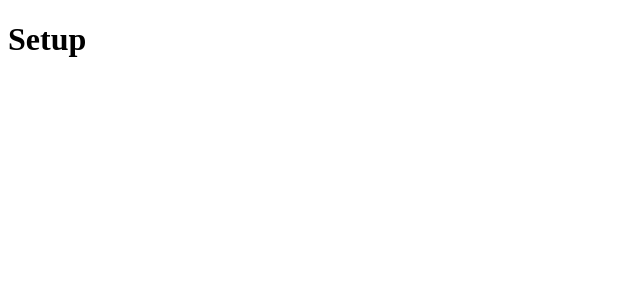
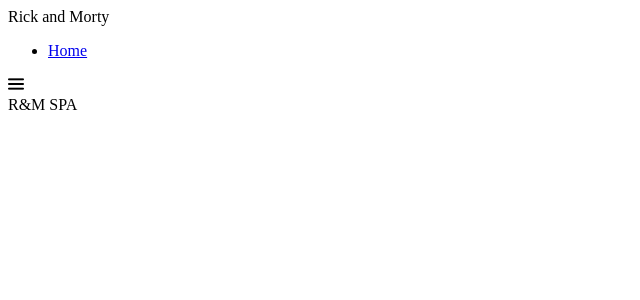
Before and after one commit to fmolinadev/rickandmorty-spa-challenge, a React (Create React App) app: page / in a window 1280 px wide. Shown: the top 300 px of the page, without its empty margins (0-640 px from the left). Built offline with nearby package versions, Linux system fonts and the light colour scheme.

Commit message:
Update App with Routes

```diff
--- a/src/App.js
+++ b/src/App.js
@@ -1,8 +1,18 @@
+import Landing from "./components/Landing";
+import Error404 from "./components/Error404.jsx";
+import Header from "./components/Header/Index.jsx";
+import { Route, Routes } from "react-router-dom";
+import Home from "./components/Home";
 function App() {
   return (
-    <div className="App">
-      <h1>Setup</h1>
-    </div>
+    <>
+      <Header />
+      <Routes>
+        <Route exact path="/" element={<Landing />} />
+        <Route exact path="/home" element={<Home />} />
+        <Route path="*" element={<Error404 />} />
+      </Routes>
+    </>
   );
 }
 
```
